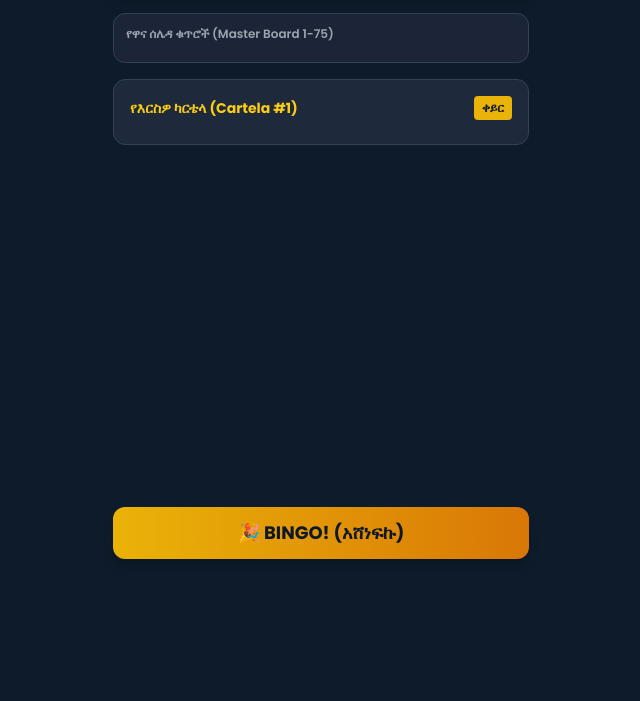
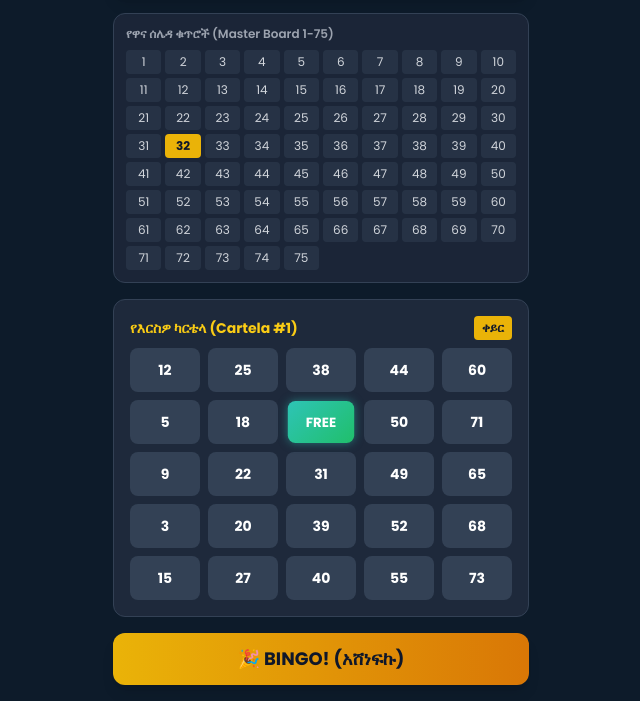
Before and after one commit to biniyam1193/arada-bingo, a plain HTML site: page index.html in a window 1280 px wide. Shown: the part 225-926 px from the top of the page, without its empty margins (319-959 px from the left). Before the commit the page ends 800 px from the top, so only its background shows below. Drawn offline with nearby package versions, Linux system fonts and the light colour scheme.

Commit message:
Add files via upload

```diff
--- a/index.html
+++ b/index.html
@@ -75,3 +75,31 @@
             cell.innerText = i;
             masterGrid.appendChild(cell);
         }
+
+        // Simple Player Card Mock
+        const playerCard = document.getElementById('playerCard');
+        const sampleNumbers = [12, 25, 38, 44, 60, 5, 18, 'FREE', 50, 71, 9, 22, 31, 49, 65, 3, 20, 39, 52, 68, 15, 27, 40, 55, 73];
+        sampleNumbers.forEach((num, index) => {
+            const cell = document.createElement('div');
+            cell.className = `p-3 bg-slate-700 rounded-lg text-center font-bold text-sm bingo-cell ${num === 'FREE' ? 'marked' : ''}`;
+            cell.innerText = num;
+            if(num !== 'FREE') {
+                cell.onclick = () => cell.classList.toggle('marked');
+            }
+            playerCard.appendChild(cell);
+        });
+
+        // Simulate a random call for testing with Sound
+        setInterval(() => {
+            const randomNum = Math.floor(Math.random() * 75) + 1;
+            document.getElementById('currentCallDisplay').innerText = randomNum;
+
+            // ቁጥር ሲጠራ ድምፅ እንዲያሰማ ፉንክሽኑን መጥራት
+            playCallSound();
+
+            const mCell = document.getElementById(`m-${randomNum}`);
+            if(mCell) mCell.classList.add('bg-yellow-500', 'text-slate-900', 'font-bold');
+        }, 5000);
+    </script>
+</body>
+</html>
```
